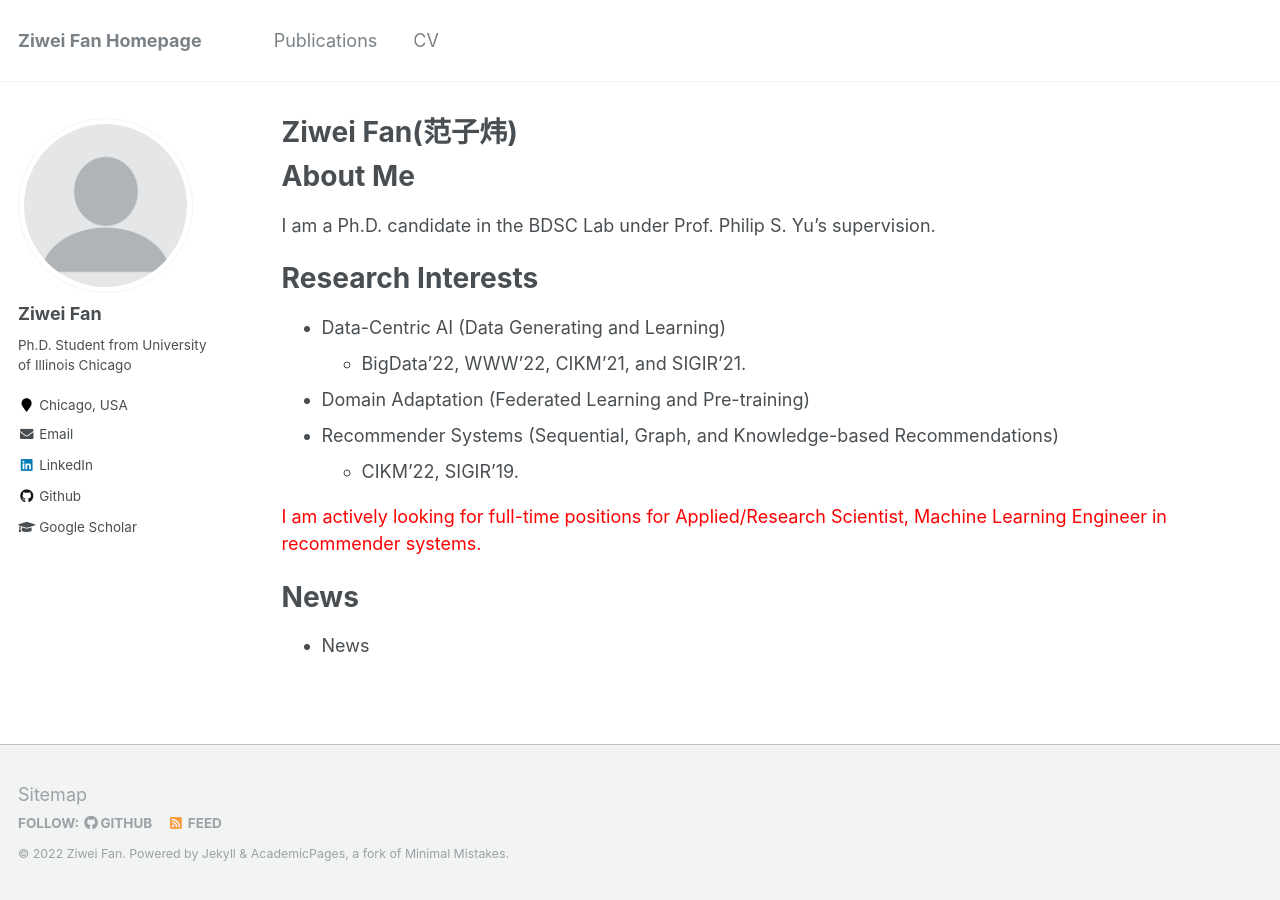
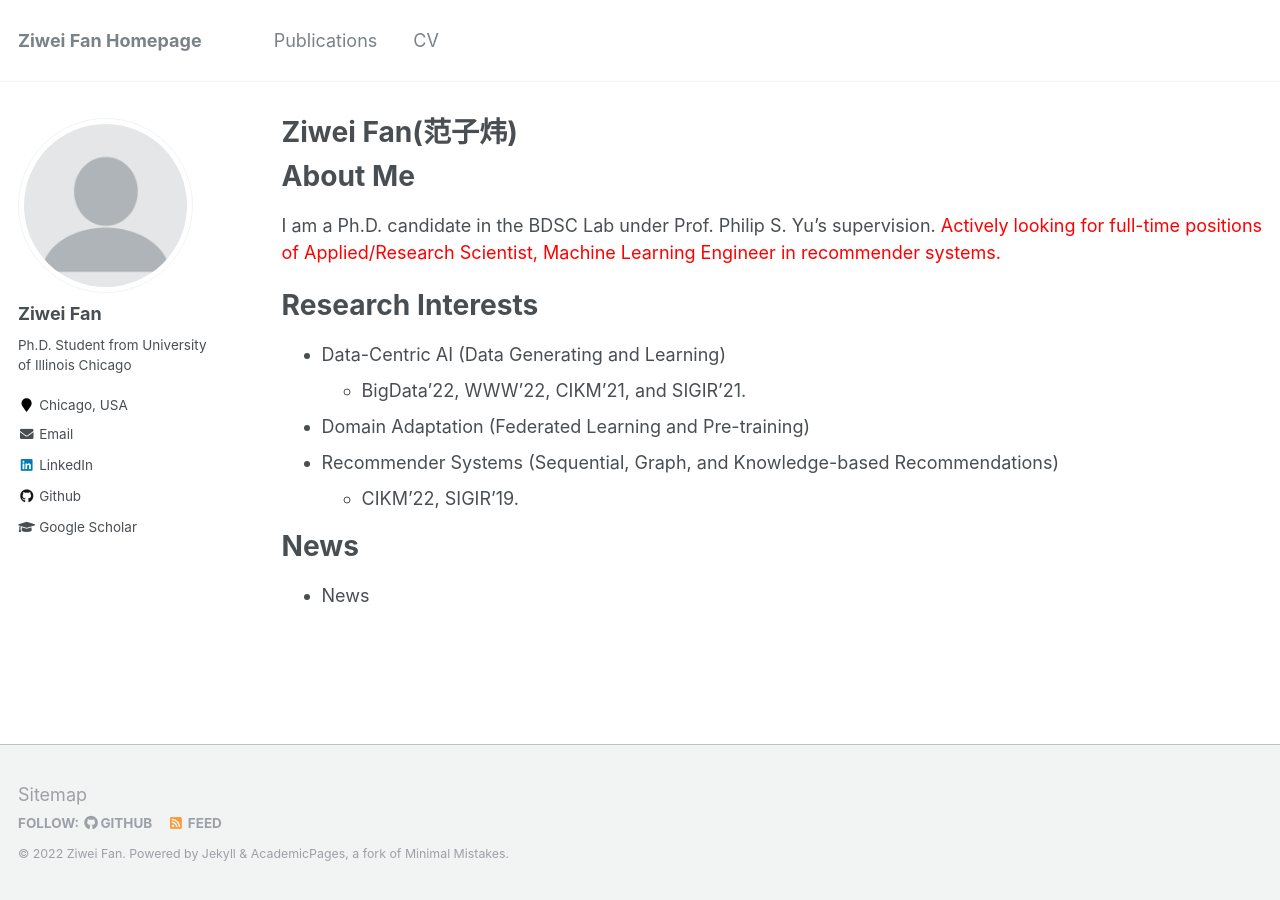
Before and after one commit to ziwei-fan/ziwei-fan.github.io, a Jekyll site: the page built from _pages/about.md, in a window 1280 px wide. Built offline with Jekyll 4.4.1, drawn with Linux system fonts in a browser that asks for light colours; part of the change alters nothing that is shown.

Commit message:
Update about.md

```diff
--- a/_pages/about.md
+++ b/_pages/about.md
@@ -12,6 +12,7 @@ redirect_from:
 
 # About Me
 I am a Ph.D. candidate in the BDSC Lab under Prof. Philip S. Yu's supervision.
+<span style="color:red">Actively looking for full-time positions of Applied/Research Scientist, Machine Learning Engineer in recommender systems.</span>
 
 # Research Interests
 * Data-Centric AI (Data Generating and Learning)
@@ -20,7 +21,6 @@ I am a Ph.D. candidate in the BDSC Lab under Prof. Philip S. Yu's supervision.
 * Recommender Systems (Sequential, Graph, and Knowledge-based Recommendations)
 	* CIKM'22, SIGIR'19.
 
-<span style="color:red">I am actively looking for full-time positions for Applied/Research Scientist, Machine Learning Engineer in recommender systems.</span>
 
 # News
 * News
```
